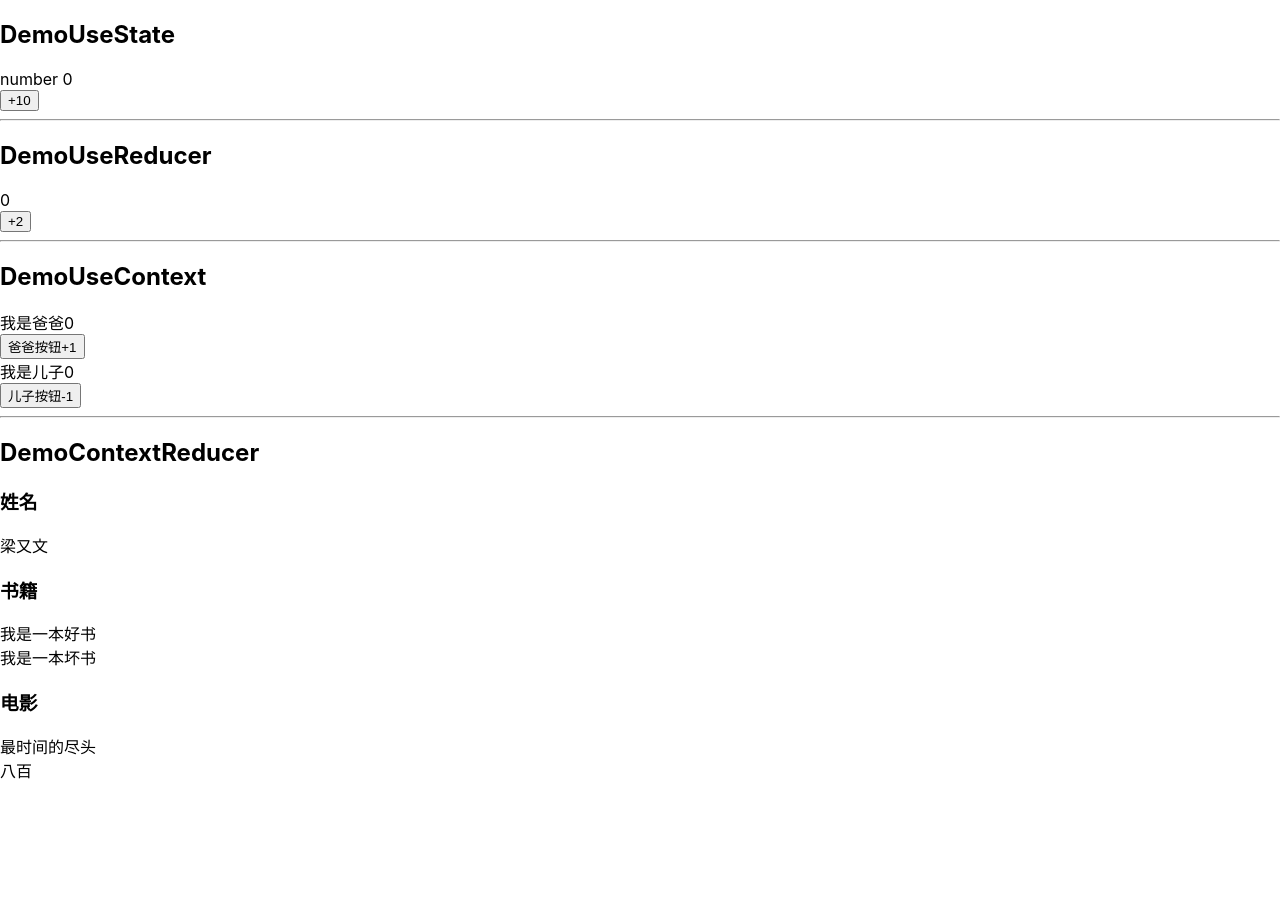
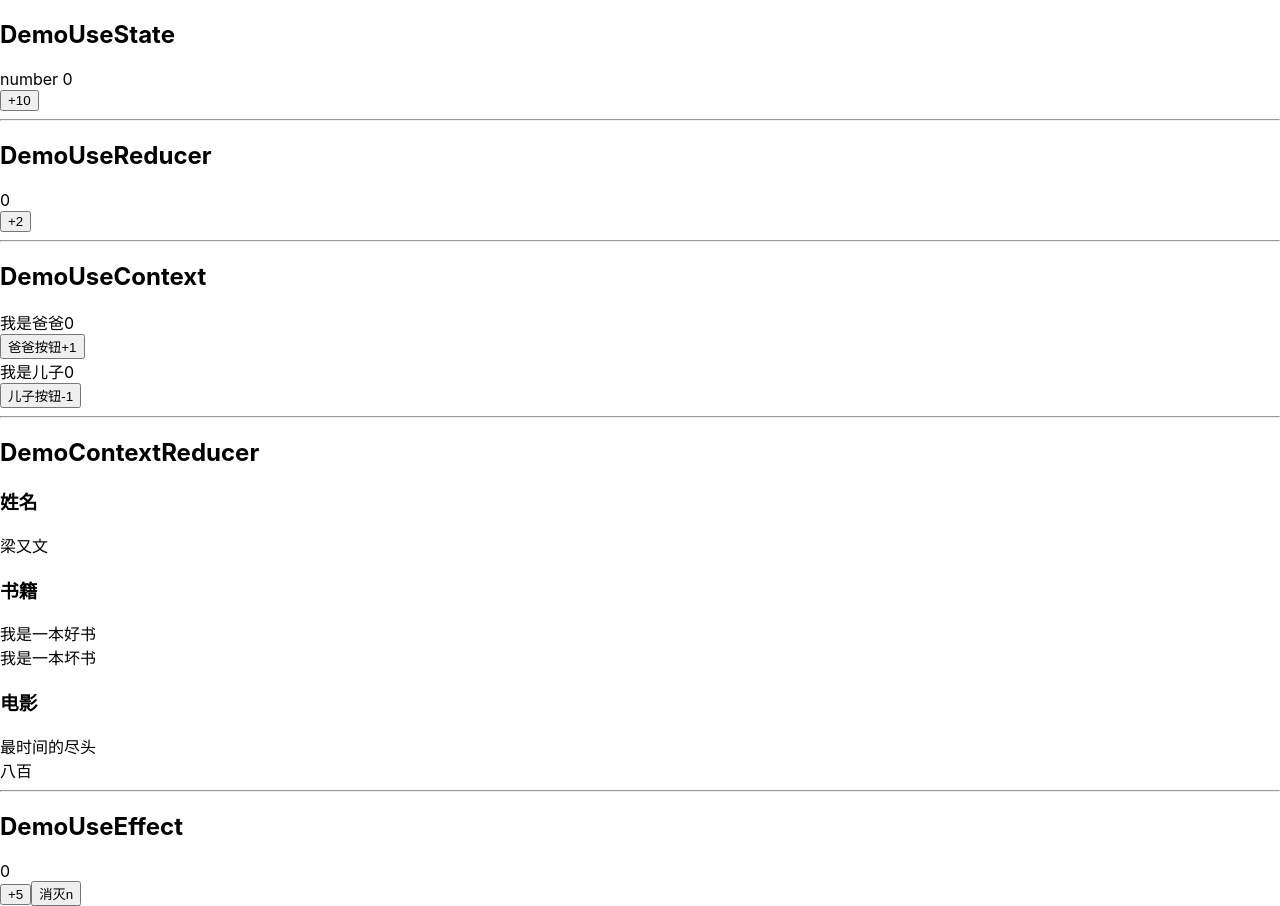
Before and after one commit to Layouwen/react-study-hooks, a React (Create React App) app: page / in a window 1280 px wide. Before the commit the page ends 800 px from the top, so only its background shows below. Built offline with nearby package versions, Linux system fonts and the light colour scheme.

Commit message:
完成useEffect的代码示例

```diff
--- a/src/App.js
+++ b/src/App.js
@@ -3,6 +3,7 @@ import DemoUseReducer from "./page/DemoUseReducer/DemoUseReducer"
 import DemoUseContext from "./page/DemoUseContext/DemoUseContext"
 import DemoUseState from "./page/DemoUseState/DemoUseState"
 import DemoContextReducer from "./page/DemoContextAndReducer/DemoContextReducer"
+import DemoUseEffect from "./page/DemoUseEffect/DemoUseEffect"
 
 const App = () => {
   return (
@@ -18,6 +19,9 @@ const App = () => {
       <hr/>
       <h2>DemoContextReducer</h2>
       <DemoContextReducer/>
+      <hr/>
+      <h2>DemoUseEffect</h2>
+      <DemoUseEffect/>
     </>
   )
 }
--- /dev/null
+++ b/src/page/DemoUseEffect/DemoUseEffect.jsx
@@ -0,0 +1,33 @@
+import React, {useState, useEffect, useLayoutEffect} from "react"
+
+const DemoUseEffect = () => {
+  const [display, setDisplay] = useState(true)
+  const [n, setN] = useState(0)
+  useEffect(() => {
+    console.log("我每次都执行")
+  })
+  useEffect(() => {
+    console.log("我只在第一次执行")
+    return () => {
+      console.log("我只在销毁的时候执行")
+    }
+  }, [])
+  useEffect(() => {
+    console.log("我只在n变化执行")
+  }, [n])
+  useLayoutEffect(() => {
+    console.log("我是在页面渲染前就执行结束")
+  })
+  return (
+    <>
+      {display ? <div>{n}</div> : null}
+      <button onClick={() => setN(n => n + 5)}>+5</button>
+      <button onClick={() => {
+        setDisplay(display => !display)
+      }}>消灭n
+      </button>
+    </>
+  )
+}
+
+export default DemoUseEffect
```
